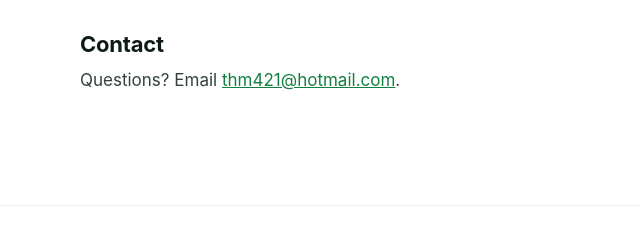
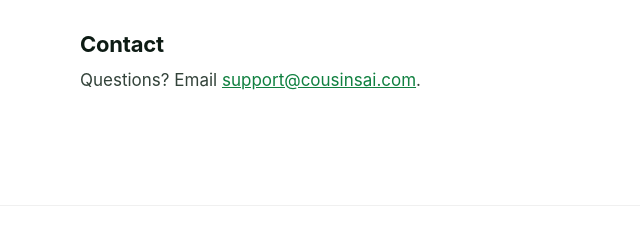
Before and after one commit to ThamerHannona/cousins-site, a plain HTML site: page privacy.html in a window 1280 px wide. Shown: the part 1482-1722 px from the top of the page, 208-848 px from the left. Drawn offline with Linux system fonts and the light colour scheme.

Commit message:
Use support@cousinsai.com

```diff
--- a/privacy.html
+++ b/privacy.html
@@ -15,6 +15,6 @@
 <h2>Sharing</h2><p>If you choose "Share your family list", the app creates a share message or code that you send yourself using iOS sharing or the clipboard. We never receive it.</p>
 <h2>Children</h2><p>COUSINS is not directed to children under 13 and does not knowingly collect information from anyone.</p>
 <h2>Changes</h2><p>If this policy changes, we will update this page and its effective date.</p>
-<h2>Contact</h2><p>Questions? Email <a href="mailto:thm421@hotmail.com">thm421@hotmail.com</a>.</p>
+<h2>Contact</h2><p>Questions? Email <a href="mailto:support@cousinsai.com">support@cousinsai.com</a>.</p>
 </main>
 <footer><div class="wrap"><div><a href="index.html">Home</a><a href="support.html">Support</a><a href="privacy.html">Privacy</a></div><div>© 2026 Shake and Bake Labs</div></div></footer></body></html>
```
Also changed, not shown: support.html (+1 -1 lines).
